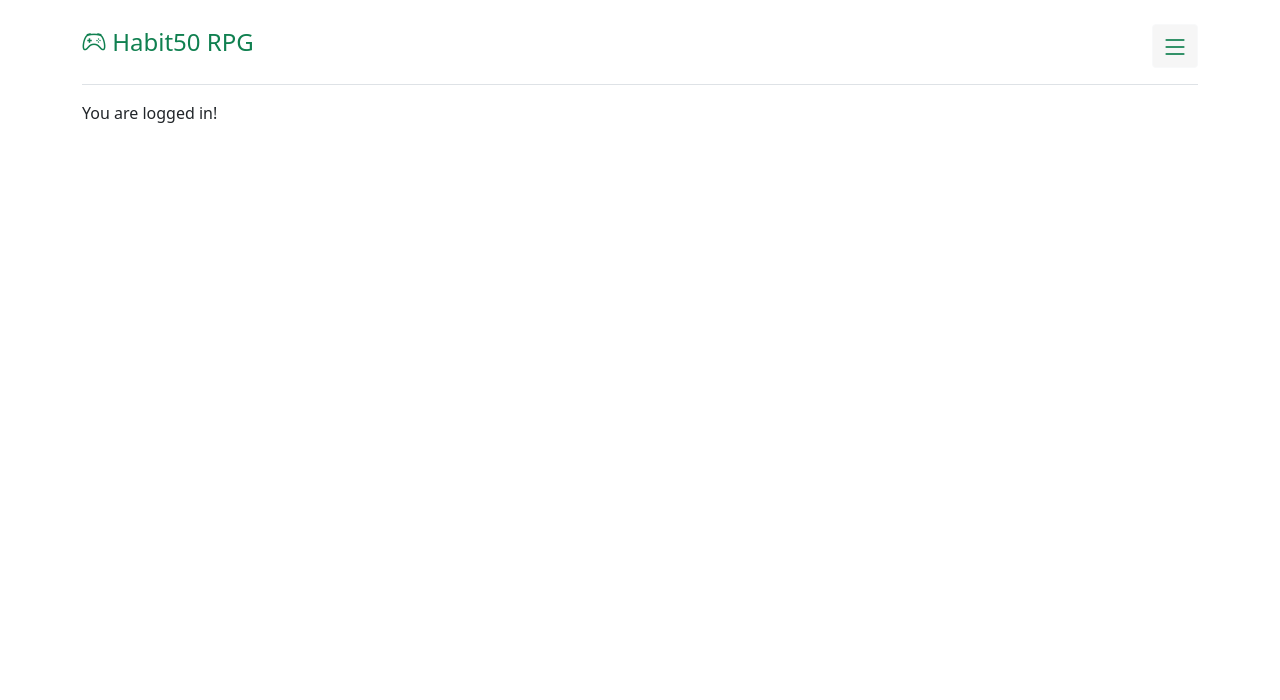
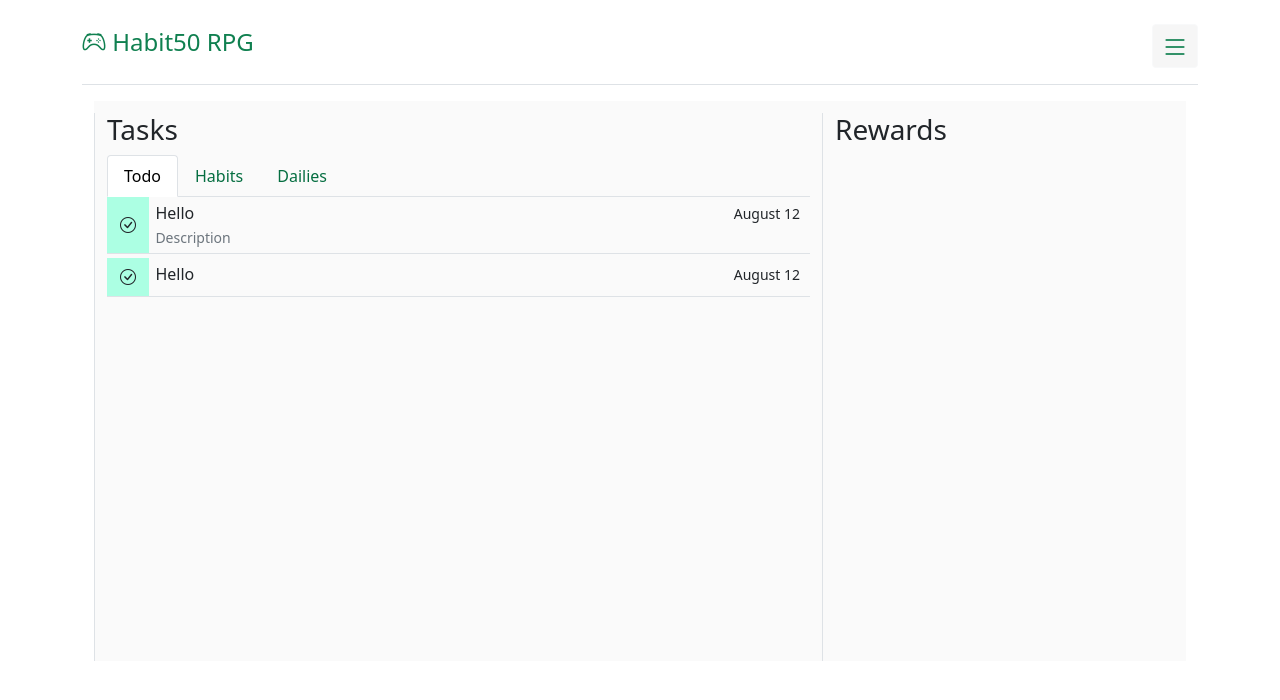
Before and after one commit to playANDcode/habit-tracker-game, a Django app: page / in a window 1280 px wide. Shown: the top 700 px of the page. Run offline with Django 3.2, Linux system fonts and the light colour scheme; a user stored in the database is signed in.

Commit message:
feat: HTML Template for Todo item

```diff
--- a/main_app/static/main_app/styles.css
+++ b/main_app/static/main_app/styles.css
@@ -45,3 +45,45 @@ header > a:hover {
     border: 3px solid black;
 	background-color: #D8F3DC;
 }
+
+#main_div {
+	min-height: 70vh;
+	margin: 12px;
+	background-color: #fafafa;
+	padding-top: 12px;
+}
+
+
+#main_div a {
+	color: black;
+}
+
+#main_div .nav-link {
+	color: #056e41;
+}
+
+#main_div .nav-link.active {
+	color: black;
+}
+
+.item {
+	display: flex;
+	position: relative;
+	padding-right: 5.5em;
+}
+
+.item button {
+	background-color: #acffe3;
+	border-radius: 0;
+	margin-right: 0.4em;
+}
+
+.overflow-hide {
+	overflow: hidden;
+}
+
+.datetime {
+	padding: 10px;
+	position: absolute;
+	right: 0;
+}
--- a/main_app/templates/main_app/index.html
+++ b/main_app/templates/main_app/index.html
@@ -1,5 +1,50 @@
 {% extends "main_app/layout.html" %}
 {% block body %}
-You are logged in!
+<div id="main_div" class="row">
+	<div class="col-sm border-start">
+		<h3>Tasks</h3>
+		<ul class="nav nav-tabs" id="myTab" role="tablist">
+			<li class="nav-item" role="presentation">
+				<button class="nav-link active" id="todo-tab" data-bs-toggle="tab" data-bs-target="#todo" type="button" role="tab" aria-controls="todo" aria-selected="true">Todo</button>
+			</li>
+			<li class="nav-item" role="presentation">
+				<button class="nav-link" id="habits-tab" data-bs-toggle="tab" data-bs-target="#habits" type="button" role="tab" aria-controls="habits" aria-selected="false">Habits</button>
+			</li>
+			<li class="nav-item" role="presentation">
+				<button class="nav-link" id="dailies-tab" data-bs-toggle="tab" data-bs-target="#dailies" type="button" role="tab" aria-controls="dailies" aria-selected="false">Dailies</button>
+			</li>
+		</ul>
+		<div class="tab-content" id="myTabContent">
+			<div class="tab-pane fade show active" id="todo" role="tabpanel" aria-labelledby="todo-tab">
+				<div class="item border-bottom mb-1">
+					<button class="btn">
+						<i class="bi bi-check-circle"></i>
+					</button>
+					<div class="py-1 overflow-hide">
+						<div>Hello</div>
+						<small class="text-secondary">Description</small>
+					</div>
+					<div class="py-1 datetime"><small>August 12</small></div>
+				</div>
+				<div class="item border-bottom">
+					<button class="btn">
+						<i class="bi bi-check-circle"></i>
+					</button>
+					<div class="py-1">
+						<div>Hello</div>
+						<small class="text-secondary"></small>
+					</div>
+					<div class="py-1 datetime"><small>August 12</small></div>
+				</div>
+			</div>
+			<div class="tab-pane fade" id="habits" role="tabpanel" aria-labelledby="habits-tab">Habits</div>
+			<div class="tab-pane fade" id="dailies" role="tabpanel" aria-labelledby="dailies-tab">Dailies</div>
+		</div>
+
+	</div>
+	<div class="col-sm-4 border-start">
+		<h3>Rewards</h3>
+	</div>
+</div>
 
 {% endblock %}
```
Also changed, not shown: db.sqlite3, 2 other files.
